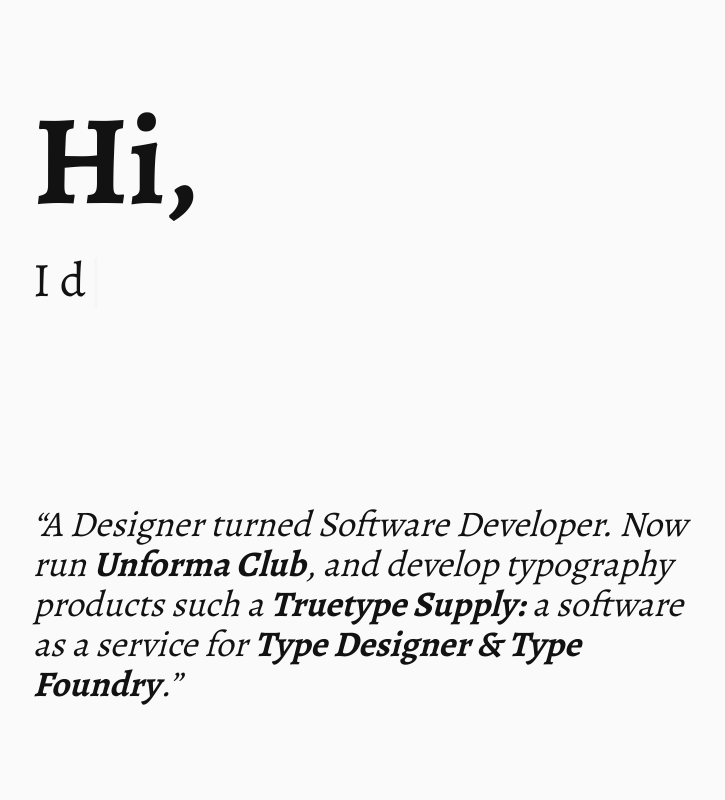
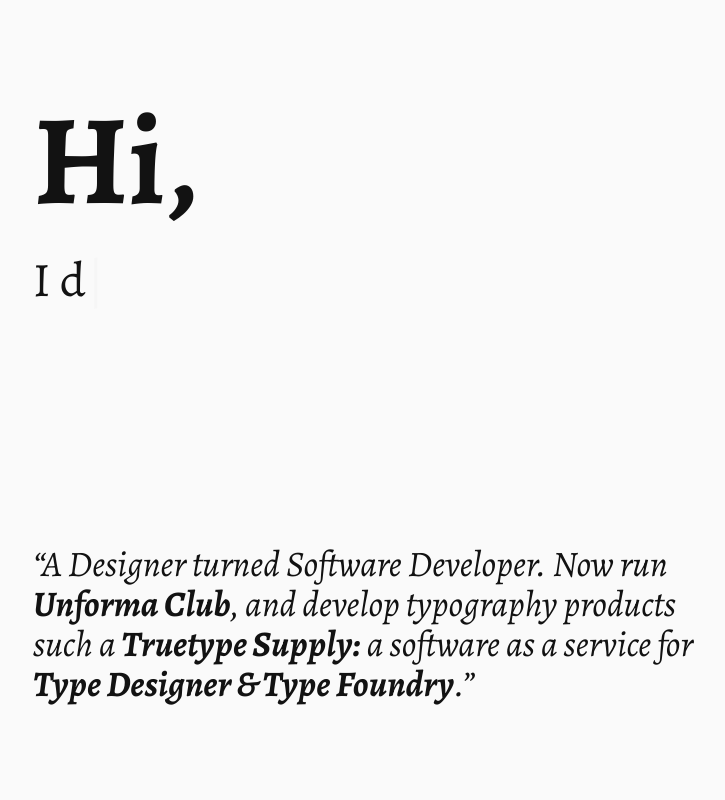
Before and after one commit to ottta/ottta, a Next.js app: page / in a window 1280 px wide. Shown: the top 800 px of the page, without its empty margins (63-788 px from the left). Built offline with nearby package versions, Linux system fonts and the light colour scheme.

Commit message:
feat: Use of static serif fonts

```diff
--- a/src/app/layout.tsx
+++ b/src/app/layout.tsx
@@ -2,7 +2,6 @@
 import type { Metadata } from "next";
 import type { PropsWithChildren } from "react";
 import localFont from "next/font/local";
-import { Alegreya, Inter } from "next/font/google";
 import Provider from "@/app/Provider";
 
 const sans = localFont({
@@ -22,18 +21,21 @@
     ]
 });
 
-// const sans = Inter({
-//     subsets: ["latin"],
-//     weight: "variable",
-//     style: ["normal"],
-//     variable: "--font-sans"
-// });
-
-const serif = Alegreya({
-    subsets: ["latin"],
-    weight: "variable",
-    style: ["normal", "italic"],
-    variable: "--font-serif"
+const serif = localFont({
+    display: "swap",
+    variable: "--font-serif",
+    src: [
+        {
+            path: "../../public/fonts/Alegreya[wght].ttf",
+            weight: "400 900",
+            style: "normal"
+        },
+        {
+            path: "../../public/fonts/Alegreya-Italic[wght].ttf",
+            weight: "400 900",
+            style: "italic"
+        }
+    ]
 });
 
 export const metadata: Metadata = {
```
Also changed, not shown: public/fonts/Alegreya-Italic[wght].ttf (added), public/fonts/Alegreya[wght].ttf (added).
